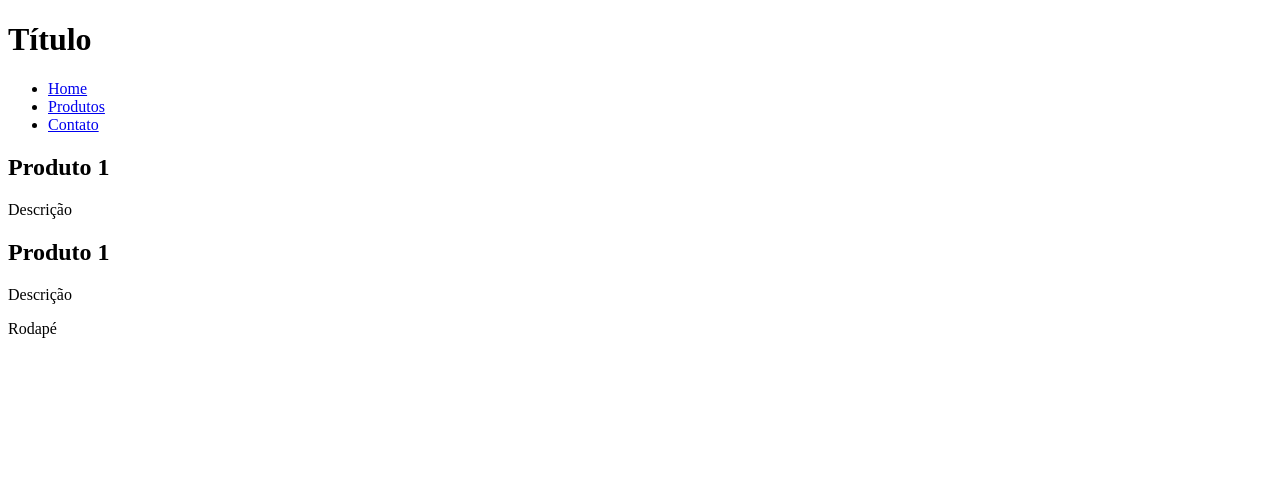
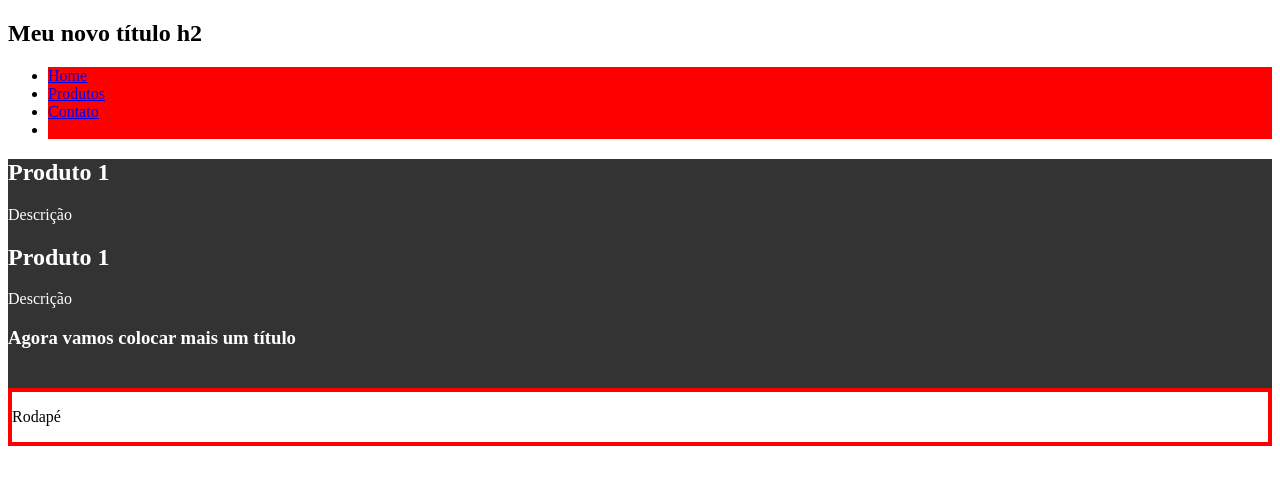
Before and after one commit to KaicCesar1/JavaScript-Learning, a plain HTML site: page DOM/index.html in a window 1280 px wide. Drawn offline with Linux system fonts and the light colour scheme.

Commit message:
finalize DOM

```diff
--- a/DOM/JS/script.js
+++ b/DOM/JS/script.js
@@ -0,0 +1,99 @@
+// 1 - MOVENDO-SE PELO DOM
+console.log(document.body);
+console.log(document.body.childNodes);
+console.log(document.body.childNodes[1]);
+console.log(document.body.childNodes[1].childNodes);
+console.log(document.body.childNodes[1].childNodes[1].textContent);
+
+
+// 2 - SELECIONANDO ELEMENTO POR TAG
+const listItens = document.getElementsByTagName("li");
+console.log(listItens);
+
+
+// 3 - SELECIONANDO ELEMENTO POR ID
+const title = document.getElementById("title");
+console.log(title);
+
+
+// 4 - SELECIONANDO ELEMENTO POR CLASSE
+const product = document.getElementsByClassName("product");
+console.log(product);
+
+
+// 5 - SELECIONANDO OS ELEMENTOS POR CSS
+const productsQuery = document.querySelectorAll(".product");
+console.log(productsQuery);
+
+const mainContainer = document.querySelector("#main-container");
+console.log(mainContainer);
+
+
+// 6 - ALTERANDO HTML COM INSERTBEFORE
+const p = document.createElement("p");
+const header = title.parentElement;
+console.log(header)
+
+header.insertBefore(p, title);
+
+
+// 6 - ALTERANDO HTML COM APPENDCHIELD
+const navLinks = document.querySelector("nav ul");
+const li = document.createElement("li");
+navLinks.appendChild(li);
+
+
+// 6 - ALTERANDO HTML COM REPLACECHILD
+const h2 = document.createElement("h2");
+h2.textContent = "Meu novo título h2"
+
+header.replaceChild(h2, title)
+
+
+// 9 - CRIANDO NÓS DE TEXTO
+const myText = document.createTextNode("Agora vamos colocar mais um título");
+console.log(myText)
+const h3 = document.createElement("h3");
+h3.appendChild(myText)
+
+mainContainer.appendChild(h3)
+
+
+// 10 - TRABALHANDO COM ATRIBUTOS
+const firstLink = navLinks.querySelector("a");
+console.log(firstLink)
+
+firstLink.setAttribute("href", "https://www.ombrelone.com")
+console.log(firstLink.getAttribute("href"));
+
+firstLink.setAttribute("target", "_blank")
+
+
+// 11 - ALTURA E LARGURA
+const footer = document.querySelector("footer");
+
+// Considerando bordas
+console.log(footer.offsetWidth)
+console.log(footer.offsetHeight)
+
+// Desconsiderando bordas
+console.log(footer.clientWidth)
+console.log(footer.clientHeight)
+
+
+// 12 - POSICAO DO ELEMENTO
+const product1 = product[1];
+
+console.log(product1.getBoundingClientRect())
+
+
+// 13 - ESTILOS COM JS (CSS com JS)
+mainContainer.style.color = "white"
+mainContainer.style.backgroundColor = "#333"
+mainContainer.style.paddingBottom = "20px"
+
+
+// 14 - HTMLCollection
+for(const li of listItens) {
+    li.style.backgroundColor = "red"
+}
--- a/DOM/css/style.css
+++ b/DOM/css/style.css
@@ -0,0 +1,3 @@
+footer {
+    border: 4px solid red;
+}
--- a/DOM/index.html
+++ b/DOM/index.html
@@ -5,7 +5,7 @@
     <meta name="viewport" content="width=device-width, initial-scale=1.0">
     <title>DOM</title>
     <link rel="stylesheet" href="css/style.css">
-    <script src="JS/script.js"></script>
+    <script src="JS/script.js" defer></script>
 </head>
 <body>
     <header>
```
